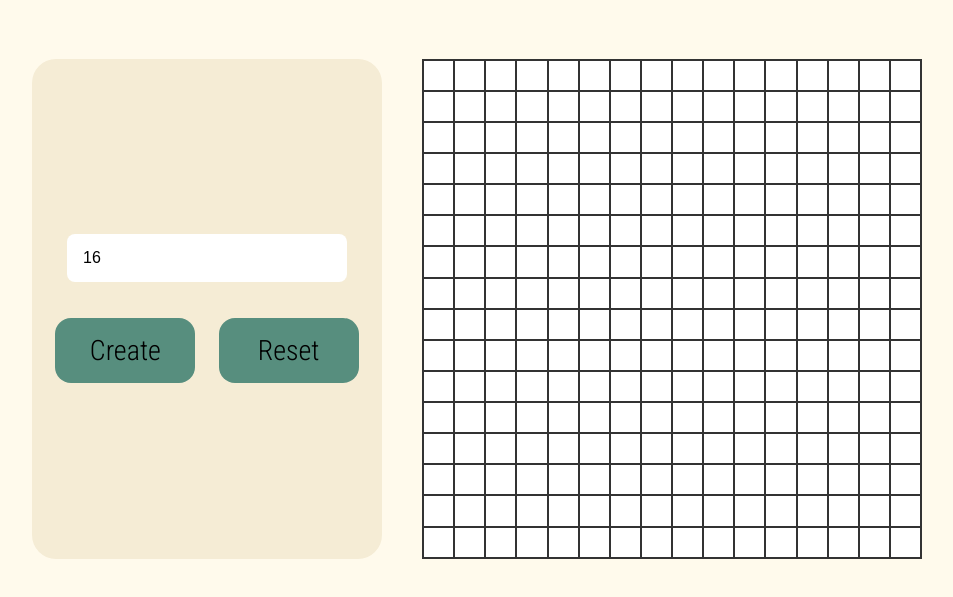
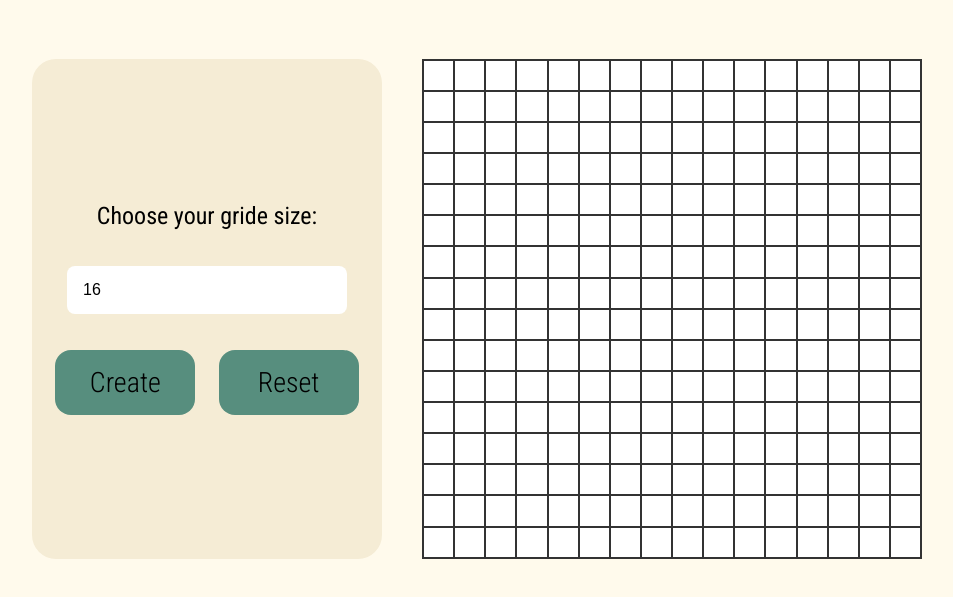
Before and after one commit to tulin404/etch-a-sketch, a plain HTML site: page index.html in a window 1280 px wide. Shown: the part 163-760 px from the top of the page, without its empty margins (163-1116 px from the left). Drawn offline with Linux system fonts and the light colour scheme.

Commit message:
Fixed the icon and title

```diff
--- a/index.html
+++ b/index.html
@@ -6,8 +6,9 @@
 <link href="https://fonts.googleapis.com/css2?family=Roboto+Condensed:ital,wght@0,100..900;1,100..900&display=swap" rel="stylesheet">
     <meta charset="UTF-8">
     <meta name="viewport" content="width=device-width, initial-scale=1.0">
-    <title>Document</title>
+    <title>Etch-a-Sketch</title>
     <link rel="stylesheet" href="style.css">
+    <link rel="shortcut icon" href="favicon.png" type="image/png">
     <script src="script.js" defer></script>
 </head>
 <body>
@@ -16,6 +17,7 @@
     </div>
     <div id="main">
         <div id="options">
+            <p>Choose your gride size:</p>
             <input id="input" type="number" min="1" max="64" value="16" name="grid">
             <div class="buttons">
                 <button id="subBtn">Create</button>
--- a/style.css
+++ b/style.css
@@ -43,6 +43,11 @@ body {
     justify-content: center;
     padding: 20px 0;
     gap: 36px;
+}
+
+#options p {
+    font-size: 24px;
+    font-family: 'Roboto Condensed';
 }
 
 #options input {
```
Also changed, not shown: favicon.png (added).
